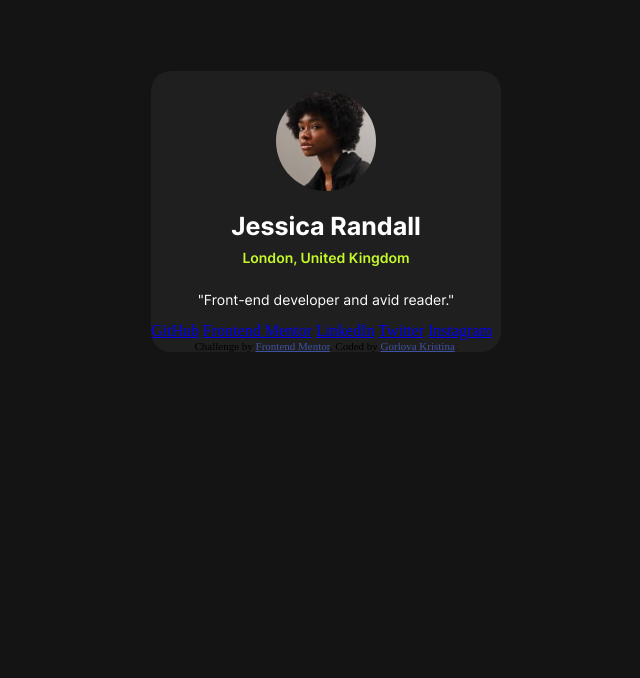
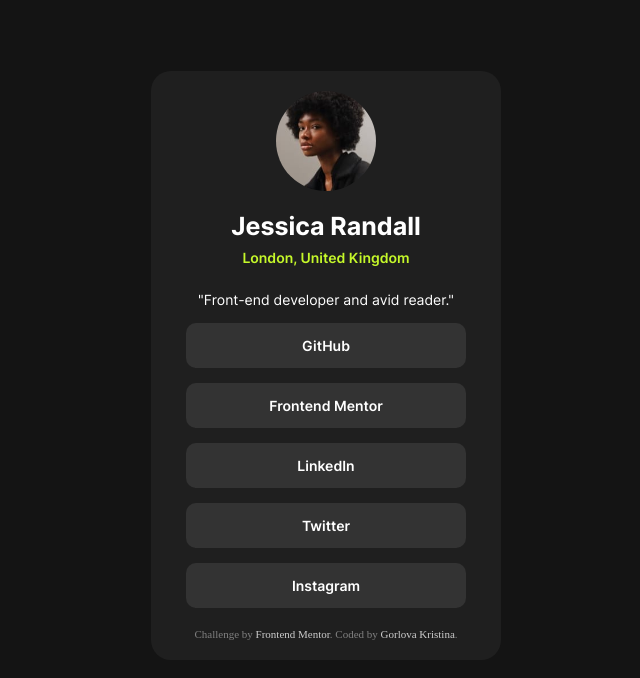
Before and after one commit to klugwer/social-links-profile-main, a plain HTML site: page index.html in a window 1280 px wide. Shown: the whole page, without its empty margins (314-954 px from the left). Drawn offline with Linux system fonts and the light colour scheme.

Commit message:
challenge done

```diff
--- a/index.html
+++ b/index.html
@@ -35,7 +35,7 @@
     </div>
     <div class="attribution">
       Challenge by <a href="https://www.frontendmentor.io?ref=challenge" target="_blank">Frontend Mentor</a>.
-      Coded by <a href="#">Gorlova Kristina</a>.
+      Coded by <a href="https://github.com/klugwer">Gorlova Kristina</a>.
     </div>
   </div>
 
--- a/style.css
+++ b/style.css
@@ -66,3 +66,47 @@ h1{
     font-weight: 400;
     font-size: 14px;
 }
+
+.buttons{
+    margin-bottom: 20px;
+}
+
+.button-link{
+    display: block;
+    display: flex;
+    justify-content: center;
+    align-items: center;
+
+    background-color: hsl(0, 0%, 20%);
+    text-decoration: none;
+    width: 100%;
+    max-width: 280px;
+    height: 45px;
+    margin: 15px auto;
+    border-radius: 10px;
+
+    color:hsl(0, 0%, 100%);
+    font-family: 'Inter';
+    font-weight: 600;
+    font-size: 14px;
+}
+
+.attribution{
+    text-decoration: none;
+    color:hsl(0, 0%, 50%);
+    margin-bottom: 20px;
+}
+
+.attribution a{
+    text-decoration: none;
+    color:hsl(0, 0%, 100%);
+}
+
+.attribution a,
+.attribution a:visited,
+.attribution a:link,
+.attribution a:hover,
+.attribution a:active {
+  text-decoration: none;
+  color: hsl(0, 0%, 80%);
+}
```
